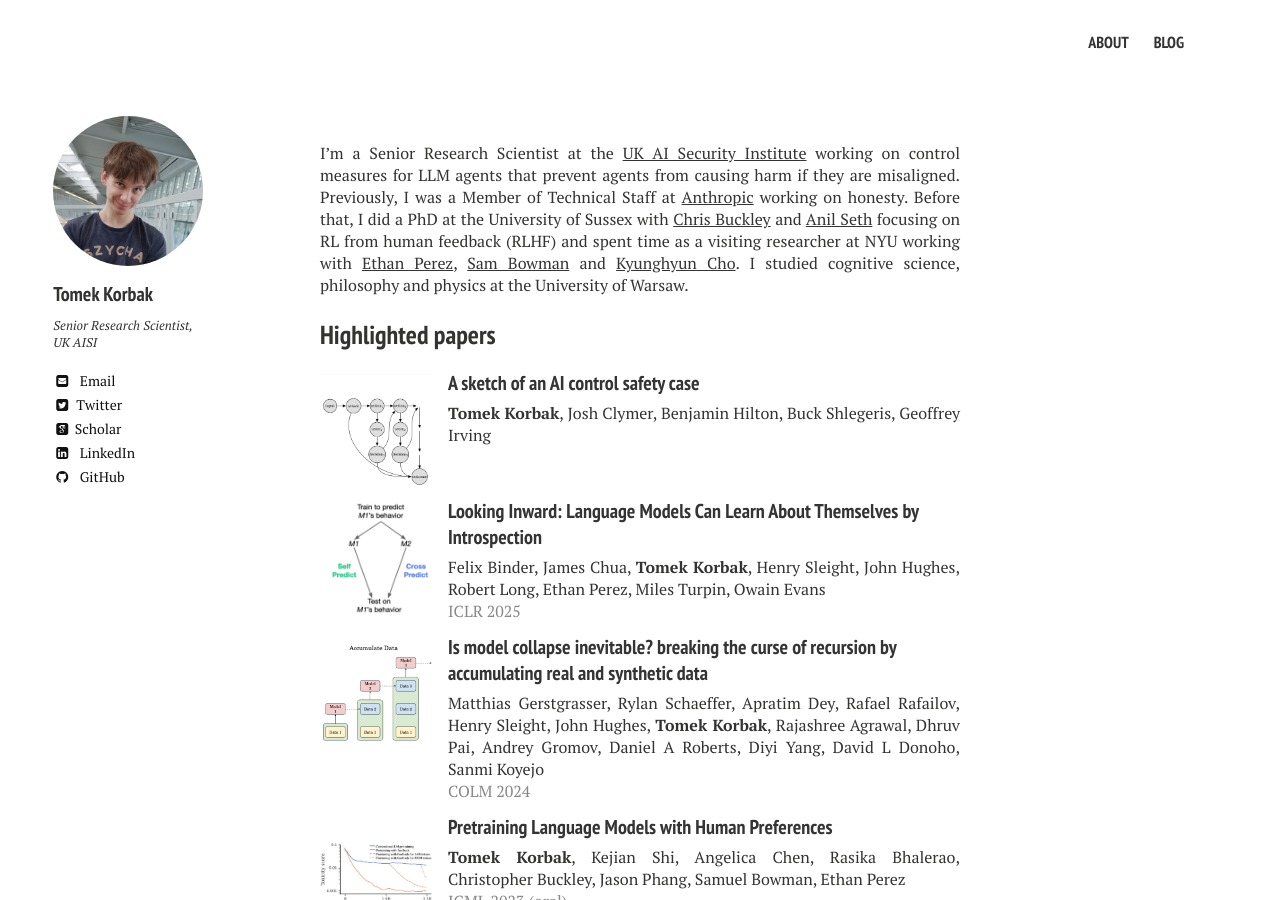
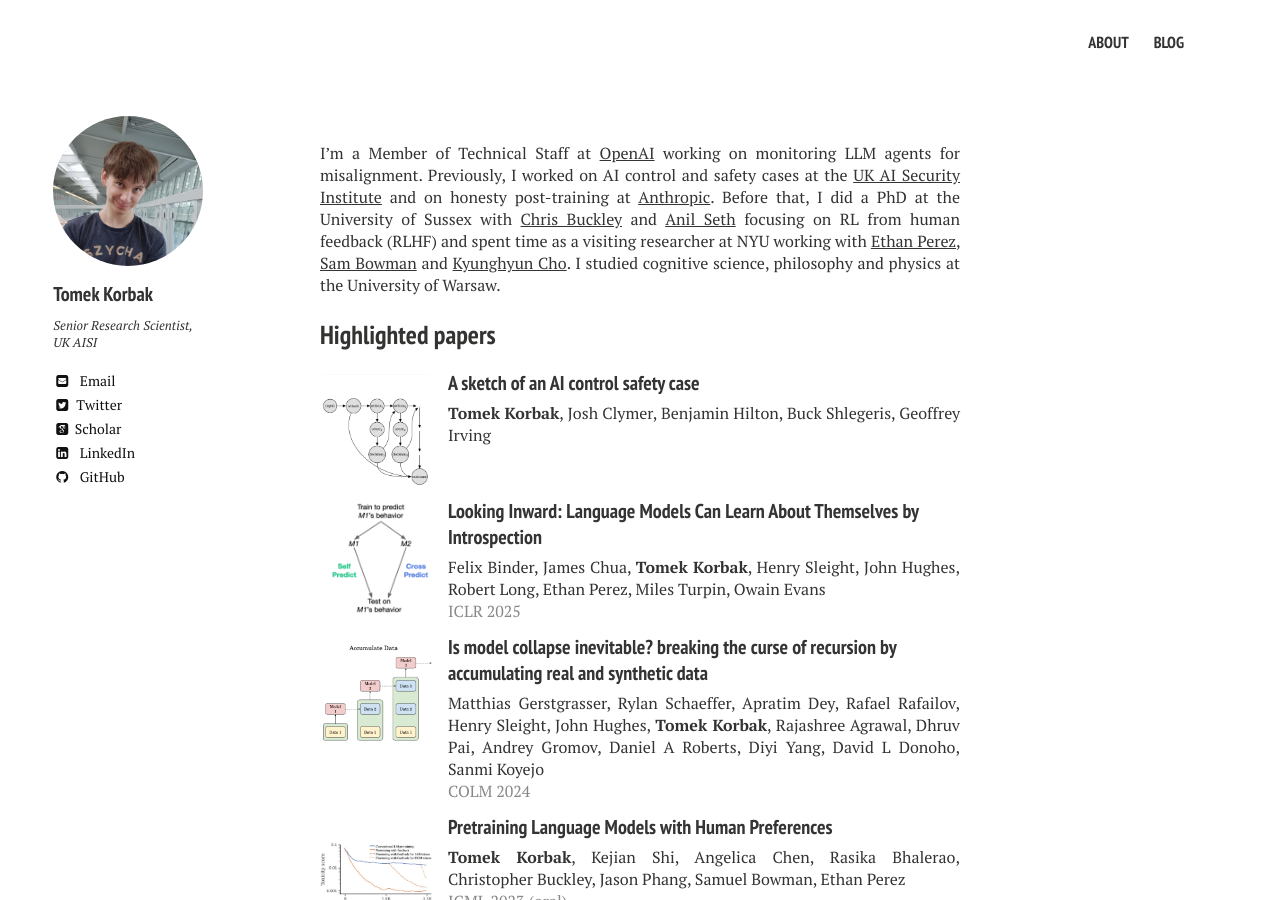
Before and after one commit to tomekkorbak/tomekkorbak.github.io, a Jekyll site: the page built from index.md, in a window 1280 px wide and 900 px high. Built offline with Jekyll 4.4.1, drawn with Linux system fonts in a browser that asks for light colours; nearby versions of some CDN libraries; some web fonts are replaced.

Commit message:
new job!

```diff
--- a/_config.yml
+++ b/_config.yml
@@ -40,7 +40,7 @@ titlecase: true
 owner:
   name: Tomek Korbak
   avatar: fotka.jpg
-  bio: Senior Research Scientist at UK AISI
+  bio: OpenAI
   email: tomasz.korbak@gmail.com
 #  disqus-shortname:
 #  google:
--- a/index.md
+++ b/index.md
@@ -4,8 +4,8 @@ excerpt: "The personal website of Tomek Korbak"
 tags: [Tomek Korbak, tomekkorbak, Tomasz Korbak, Tomasz, Tomek, Korbak, homepage]
 share: false
 ---
-I'm a Senior Research Scientist at the [UK AI Security Institute](https://www.aisi.gov.uk) working on control measures for LLM agents that prevent agents from causing harm if they are misaligned. Previously, I was a Member of Technical Staff at [Anthropic](https://www.anthropic.com/) working on honesty. Before that, I did a PhD at the University of Sussex with [Chris Buckley](https://scholar.google.co.uk/citations?user=nWuZ0XcAAAAJ&hl=en) and [Anil Seth](https://scholar.google.com/citations?hl=en&user=3eJCZCkAAAAJ) focusing on RL from human feedback (RLHF) and spent time as a visiting researcher at NYU working with [Ethan Perez](https://scholar.google.ca/citations?user=za0-taQAAAAJ&hl=en), [Sam Bowman](https://scholar.google.com/citations?user=kV9XRxYAAAAJ&hl=en) and [Kyunghyun Cho](https://scholar.google.co.uk/citations?user=0RAmmIAAAAAJ&hl=en). I studied cognitive science, philosophy and physics at the University of Warsaw.
 
+I'm a Member of Technical Staff at [OpenAI](https://openai.com) working on monitoring LLM agents for misalignment. Previously, I worked on AI control and safety cases at the [UK AI Security Institute](https://www.aisi.gov.uk) and on honesty post-training at [Anthropic](https://www.anthropic.com/). Before that, I did a PhD at the University of Sussex with [Chris Buckley](https://scholar.google.co.uk/citations?user=nWuZ0XcAAAAJ&hl=en) and [Anil Seth](https://scholar.google.com/citations?hl=en&user=3eJCZCkAAAAJ) focusing on RL from human feedback (RLHF) and spent time as a visiting researcher at NYU working with [Ethan Perez](https://scholar.google.ca/citations?user=za0-taQAAAAJ&hl=en), [Sam Bowman](https://scholar.google.com/citations?user=kV9XRxYAAAAJ&hl=en) and [Kyunghyun Cho](https://scholar.google.co.uk/citations?user=0RAmmIAAAAAJ&hl=en). I studied cognitive science, philosophy and physics at the University of Warsaw.
 ## Highlighted papers
 
 <ul class="collection">
```
